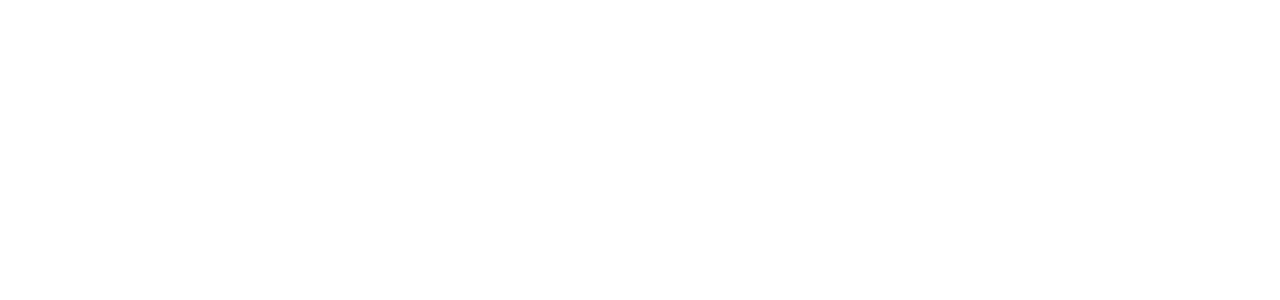
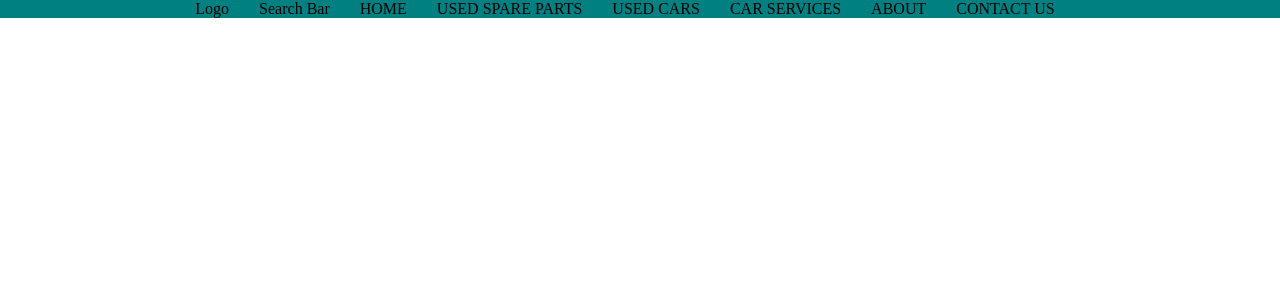
Before and after one commit to MazFahim/21stCenturyAutoParts, a Django app: page / in a window 1280 px wide. Before the commit the part shown is empty. Shown: the top 300 px of the page. Run offline with Django 5.2, Linux system fonts and the light colour scheme.

Commit message:
top navbar options added

```diff
--- a/TwenryFirstCenturyAutoParts/commonPages/templates/_partialViews/_topNavBar.html
+++ b/TwenryFirstCenturyAutoParts/commonPages/templates/_partialViews/_topNavBar.html
@@ -4,8 +4,44 @@
     <meta charset="UTF-8">
     <meta name="viewport" content="width=device-width, initial-scale=1.0">
     <title>{% block title %}{% endblock %}</title>
+    <style>
+        body{
+            margin: 0;
+        }
+
+        nav {
+            background-color: #008080;
+            overflow: hidden;
+        }
+
+        ul{
+            list-style-type: none;
+            margin: 0;
+            padding: 0;
+            overflow: hidden;
+            display: flex;
+            flex-wrap: wrap;
+            justify-content: center;
+        }
+
+        li{
+            width: auto;
+            margin-right: 30px;
+        }
+    </style>
 </head>
 <body>
-
+    <nav>
+        <ul>
+            <li>Logo</li>
+            <li>Search Bar</li>
+            <li>HOME</li>
+            <li>USED SPARE PARTS</li>
+            <li>USED CARS</li>
+            <li>CAR SERVICES</li>
+            <li>ABOUT</li>
+            <li>CONTACT US</li>
+        </ul>
+    </nav>
 </body>
 </html>
```
